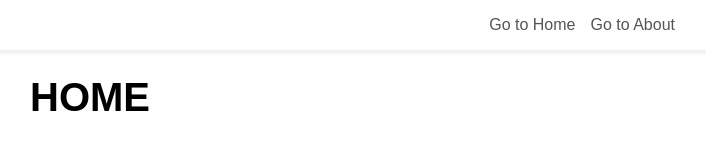
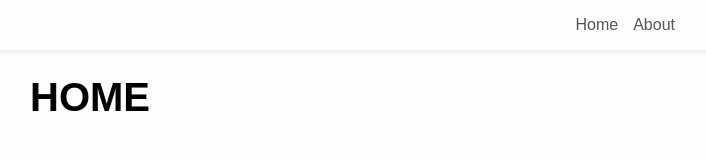
Before and after one commit to germanbisurgi/vue-app, a Vue app: page / in a window 1280 px wide. Shown: the top 160 px of the page, without its empty margins (550-1256 px from the left). Built offline with nearby package versions, Linux system fonts and the light colour scheme.

Commit message:
Updated links

```diff
--- a/src/components/AppNavigation.vue
+++ b/src/components/AppNavigation.vue
@@ -4,12 +4,12 @@
       <div class="navigation-items">
         <div class="navigation-item" data-scrollspy-feedback="buttons">
           <router-link to="/">
-            Go to Home
+            Home
           </router-link>
         </div>
         <div class="navigation-item" data-scrollspy-feedback="links">
           <router-link to="/about">
-            Go to About
+            About
           </router-link>
         </div>
       </div>
```
